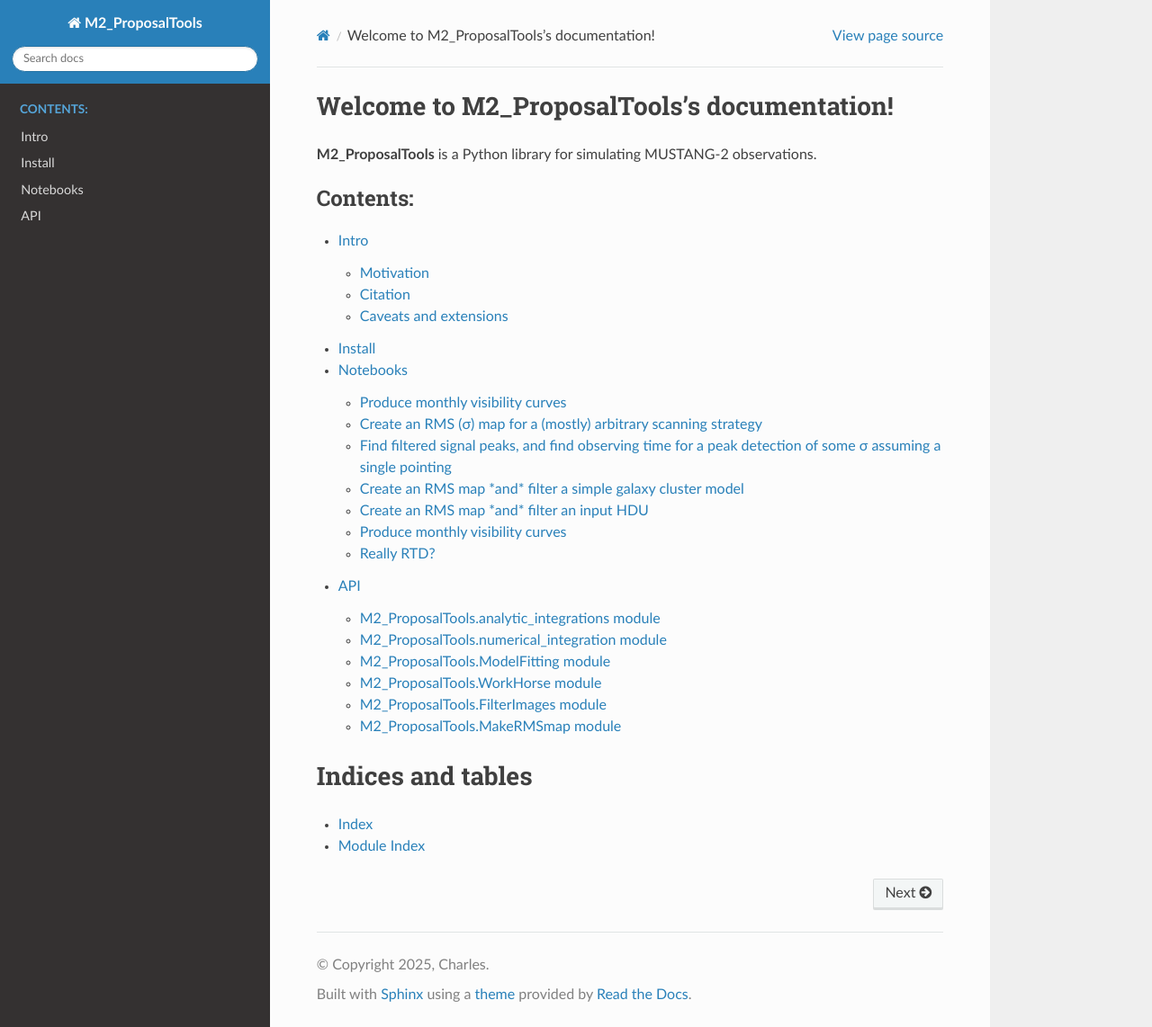
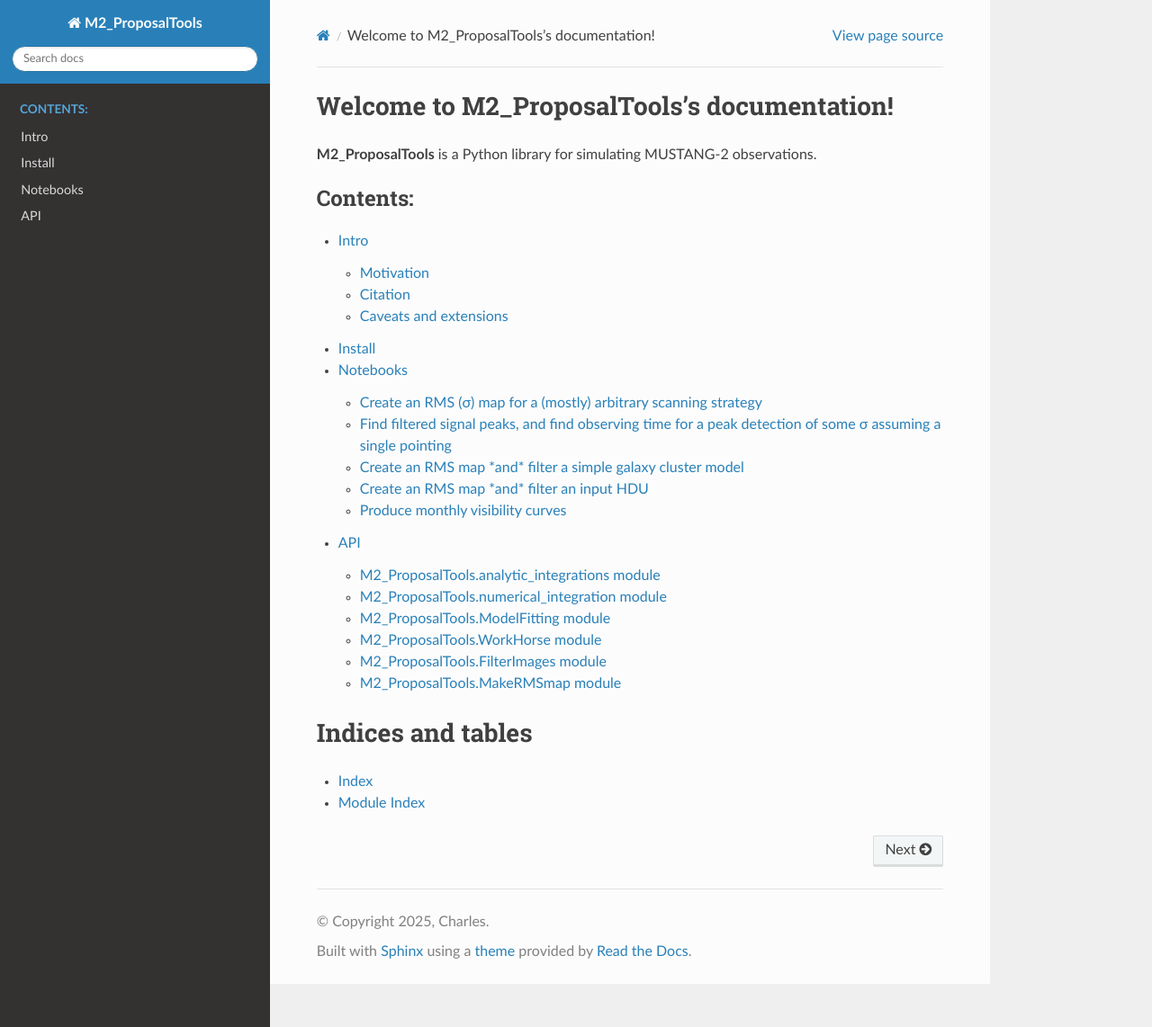
Before and after one commit to CharlesERomero/M2_TJ, a Sphinx documentation site: the page built from docs/source/index.rst, in a window 1280 px wide and 1142 px high. Shown: the whole window at 90% size. Built offline with Sphinx 7.4.7 and the Read the Docs theme 3.1.0, drawn with Linux system fonts in a browser that asks for light colours; pages that are not in the unit, such as notebooks, are missing from menus.

Commit message:
OK, RTD issues appear to be resolved. Cleaning things up.

```diff
--- a/docs/source/notebooks.rst
+++ b/docs/source/notebooks.rst
@@ -3,8 +3,6 @@ Notebooks
 
 .. toctree::
    :maxdepth: 1
-
-    Produce monthly visibility curves <Visibility_From_GB.ipynb>
 
     Create an RMS (σ) map for a (mostly) arbitrary scanning strategy <Example_RMSmaps.ipynb>
 
@@ -21,7 +19,3 @@ Notebooks
     Simulate pressure profile fitting for WIKID <FitPressureProfile_LW-WIKID.ipynb>
 
     Produce monthly visibility curves <Visibility_From_GB.ipynb>
-
-    Test Test Test
-
-    Really RTD? <Example_RMSmaps.ipynb>
```
